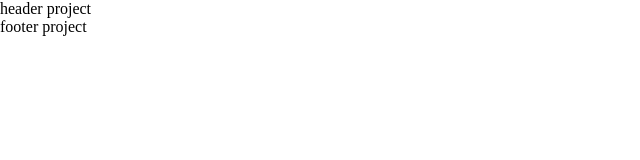
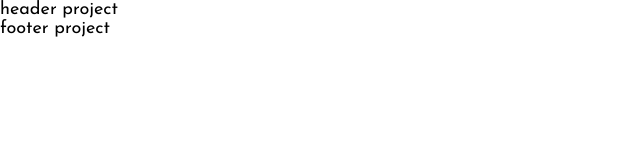
Before and after one commit to lipehfama/todo-app-main, a Vue app: page / in a window 1280 px wide. Shown: the top 160 px of the page, without its empty margins (0-640 px from the left). Built offline with nearby package versions, Linux system fonts and the light colour scheme.

Commit message:
feat: add initial styles in project

```diff
--- a/index.html
+++ b/index.html
@@ -1,10 +1,15 @@
-<!doctype html>
+<!DOCTYPE html>
 <html lang="en">
   <head>
     <meta charset="UTF-8" />
-    <link rel="icon" type="image/x-icon" href="/favicon-32x32.png" />
     <meta name="viewport" content="width=device-width, initial-scale=1.0" />
     <title>Front End Mentor | Todo App</title>
+    <link rel="icon" type="image/x-icon" href="/favicon-32x32.png" />
+    <link rel="preconnect" href="https://fonts.googleapis.com" />
+    <link rel="preconnect" href="https://fonts.gstatic.com" crossorigin />
+    <link
+      href="https://fonts.googleapis.com/css2?family=Josefin+Sans:ital,wght@0,100..700;1,100..700&display=swap"
+      rel="stylesheet" />
   </head>
   <body>
     <main id="app"></main>
--- /dev/null
+++ b/src/assets/styles/global.css
@@ -0,0 +1,15 @@
+* {
+  margin: 0;
+  padding: 0;
+  box-sizing: border-box;
+  font-weight: normal;
+}
+
+html {
+  font-size: var(--global-font-size);
+  font-family: var(--font-family);
+}
+
+body {
+  min-height: 100vh;
+}
--- a/src/assets/styles/main.css
+++ b/src/assets/styles/main.css
@@ -1,5 +1,2 @@
-* {
-  margin: 0;
-  padding: 0;
-  box-sizing: border-box;
-}
+@import "variables.css";
+@import "global.css";
--- /dev/null
+++ b/src/assets/styles/variables.css
@@ -0,0 +1,31 @@
+/*=====Variables=====*/
+:root {
+  /*===Primary-Colors===*/
+  --blue-five-hundred: hsl(220, 98%, 61%);
+  --check-background: linear-gradient(
+    135deg,
+    hsl(192, 100%, 67%),
+    hsl(280, 87%, 65%)
+  );
+
+  /*===Light-theme-Colors===*/
+  --gray-fifty: hsl(0, 0%, 98%);
+  --purple-three-hundred: hsl(234, 39%, 85%);
+  --gray-three-hundred: hsl(233, 11%, 84%);
+  --gray-six-hundred: hsl(236, 9%, 61%);
+  --navy-eight-hundred-fifty: hsl(235, 19%, 35%);
+
+  /*===Dark-theme-colors===*/
+  --navy-nine-hundred-fifty: hsl(235, 21%, 11%);
+  --navy-nine-hundred: hsl(235, 24%, 19%);
+  --purple-three-hundred: hsl(234, 39%, 85%);
+  --purple-one-hundred-hover: hsl(236, 33%, 92%);
+  --purple-six-hundred: hsl(235, 16%, 43%);
+  --purple-seven-hundred: hsl(233, 14%, 35%);
+  --purple-eight-hundred: hsl(237, 14%, 26%);
+  --gray-six-hundred: hsl(236, 9%, 61%);
+
+  /*===Typography===*/
+  --font-family: "Josefin Sans", sans-serif;
+  --global-font-size: 18px;
+}
```
